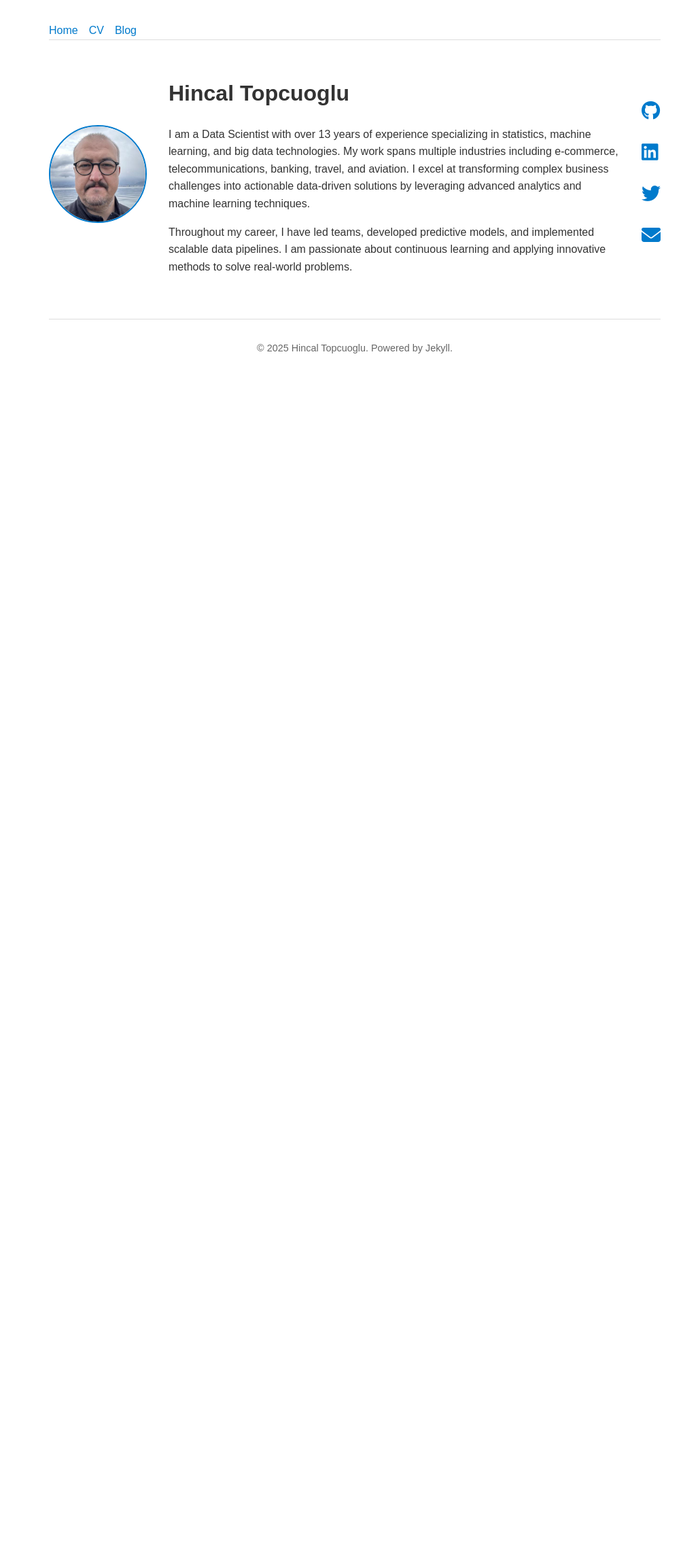
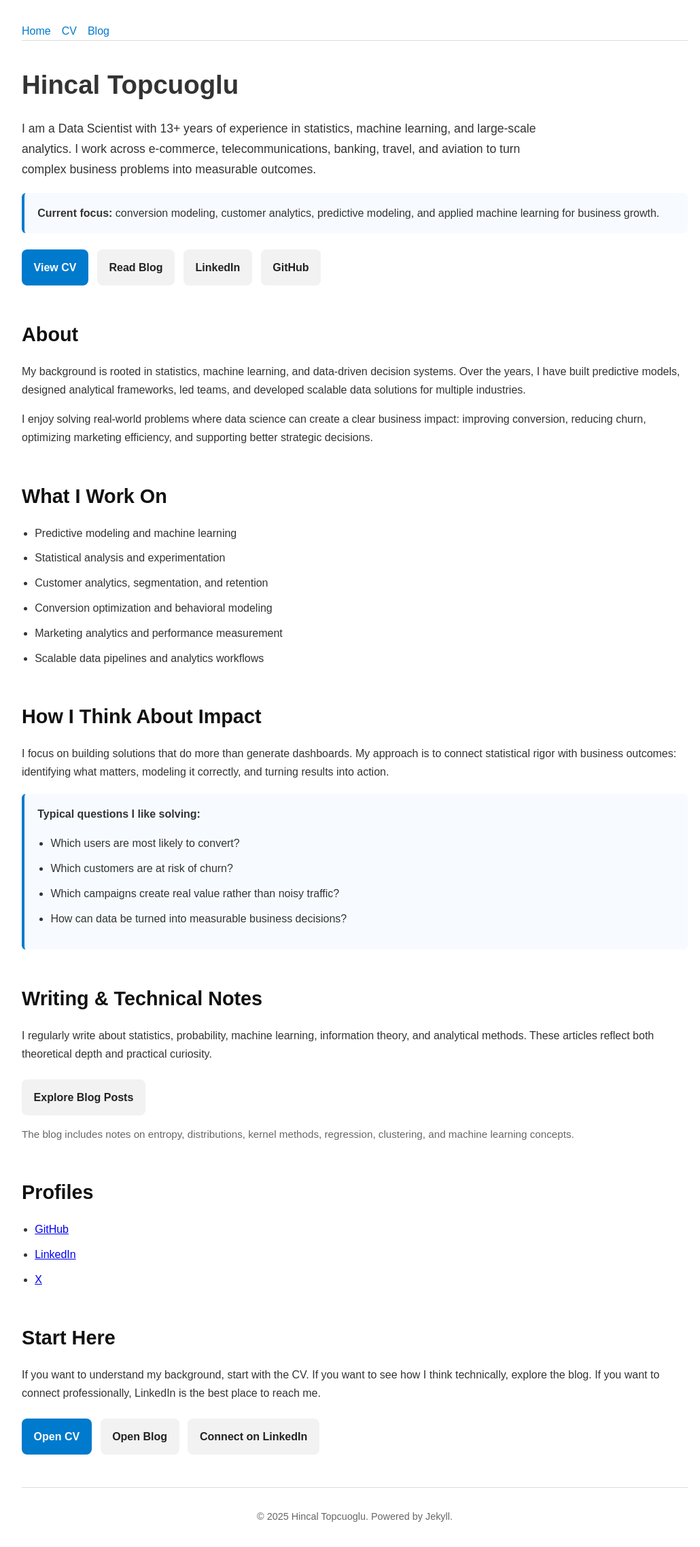
Before and after one commit to hincaltopcuoglu/hincaltopcuoglu.github.io, a Jekyll site: the page built from index.md, in a window 1280 px wide. Shown: the whole page at 68% size, without its empty margins (118-1148 px from the left). Built offline with Jekyll 4.4.1, drawn with Linux system fonts in a browser that asks for light colours; before the commit the page ends 900 px from its top, so only the background shows below that.

Commit message:
Revamp index.md layout and styles
Updated index.md with new layout and styling changes, including a hero section and improved content structure.

```diff
--- a/index.md
+++ b/index.md
@@ -1,90 +1,211 @@
 ---
 layout: home
+title: Home
 ---
 
 <style>
-  body {
-    font-family: Arial, sans-serif;
-    max-width: 900px;
-    margin: 2rem auto;
-    padding: 0 1.5rem;
-    line-height: 1.6;
-    color: #333;
-    text-align: left;
-  }
-  .profile {
-    display: flex;
-    align-items: center;
-    gap: 2rem;
-    margin-bottom: 2rem;
-    flex-wrap: wrap;
-  }
-  .profile img {
-    border-radius: 50%;
-    width: 140px;
-    height: 140px;
-    object-fit: cover;
-    border: 2px solid #007acc;
-    flex-shrink: 0;
-  }
-  footer {
-    margin-top: 3rem;
-    font-size: 0.9rem;
-    color: #666;
-    border-top: 1px solid #ddd;
-    padding-top: 1rem;
-    text-align: center;
-  }
-  .contact-links a {
-    margin-right: 1rem;
-    color: #007acc;
-    text-decoration: none;
-  }
-  .contact-links a:hover {
-    text-decoration: underline;
-  }
-  .blogs-section {
-    margin-bottom: 2rem;
-  }
-  .blogs-section h2 {
-    font-size: 1.8rem;
-    margin-bottom: 1rem;
-  }
-  .blogs-list {
-    list-style: none;
-    padding-left: 0;
-  }
-  .blogs-list li {
-    margin-bottom: 0.6rem;
-  }
-  .blogs-list a {
-    color: #007acc;
-    text-decoration: none;
-    font-weight: bold;
-  }
-  .blogs-list a:hover {
-    text-decoration: underline;
-  }
+body {
+  font-family: Arial, sans-serif;
+  max-width: 980px;
+  margin: 2rem auto;
+  padding: 0 1.5rem;
+  line-height: 1.7;
+  color: #333;
+  text-align: left;
+}
+
+.hero {
+  margin: 2rem 0 3rem 0;
+}
+
+.hero h1 {
+  font-size: 2.4rem;
+  margin-bottom: 0.5rem;
+}
+
+.hero p {
+  font-size: 1.1rem;
+  max-width: 760px;
+}
+
+.section-block {
+  margin: 3rem 0;
+}
+
+.section-block h2 {
+  font-size: 1.8rem;
+  margin-bottom: 1rem;
+  color: #111;
+}
+
+.section-block p {
+  margin-bottom: 1rem;
+}
+
+.highlight-box {
+  background: #f7fbff;
+  border-left: 4px solid #007acc;
+  padding: 1rem 1.2rem;
+  border-radius: 6px;
+  margin: 1.2rem 0;
+}
+
+.metrics-list,
+.focus-list,
+.link-list {
+  padding-left: 1.2rem;
+}
+
+.metrics-list li,
+.focus-list li,
+.link-list li {
+  margin-bottom: 0.6rem;
+}
+
+.cta-row {
+  display: flex;
+  gap: 0.8rem;
+  flex-wrap: wrap;
+  margin-top: 1.5rem;
+}
+
+.cta-button {
+  display: inline-block;
+  padding: 0.8rem 1.1rem;
+  background: #007acc;
+  color: #fff !important;
+  text-decoration: none;
+  border-radius: 8px;
+  font-weight: bold;
+  transition: background 0.2s ease;
+}
+
+.cta-button:hover {
+  background: #005f99;
+}
+
+.cta-button.secondary {
+  background: #f2f2f2;
+  color: #222 !important;
+}
+
+.cta-button.secondary:hover {
+  background: #e5e5e5;
+}
+
+.small-note {
+  color: #666;
+  font-size: 0.95rem;
+}
+
+footer {
+  margin-top: 3rem;
+  font-size: 0.9rem;
+  color: #666;
+  border-top: 1px solid #ddd;
+  padding-top: 1rem;
+  text-align: center;
+}
 </style>
 
-<div class="profile">
-  <img src="/assets/images/Hincal_Photo_GitHub_Ready.jpg" alt="Hincal Topcuoglu Photo" />
-  <div class="profile-text">
-    <h1>Hincal Topcuoglu</h1>
-    <p>
-      I am a Data Scientist with over 13 years of experience specializing in statistics, machine learning, and big data technologies.
-      My work spans multiple industries including e-commerce, telecommunications, banking, travel, and aviation.
-      I excel at transforming complex business challenges into actionable data-driven solutions by leveraging advanced analytics and machine learning techniques.
-    </p>
-    <p>
-      Throughout my career, I have led teams, developed predictive models, and implemented scalable data pipelines.
-      I am passionate about continuous learning and applying innovative methods to solve real-world problems.
-    </p>
+<section id="hero" class="hero">
+  <h1>Hincal Topcuoglu</h1>
+  <p>
+    I am a Data Scientist with 13+ years of experience in statistics, machine learning, and large-scale analytics.
+    I work across e-commerce, telecommunications, banking, travel, and aviation to turn complex business problems into measurable outcomes.
+  </p>
+
+  <div class="highlight-box">
+    <strong>Current focus:</strong> conversion modeling, customer analytics, predictive modeling, and applied machine learning for business growth.
   </div>
-  <div class="social-icons">
-    <a href="https://github.com/hincaltopcuoglu" aria-label="GitHub" title="GitHub" target="_blank"><i class="fab fa-github"></i></a>
-    <a href="https://www.linkedin.com/in/hincal-topcuoglu/" aria-label="LinkedIn" title="LinkedIn" target="_blank"><i class="fab fa-linkedin"></i></a>
-    <a href="https://x.com/hincaltopcuogl1" aria-label="Twitter" title="Twitter" target="_blank"><i class="fab fa-twitter"></i></a>
-    <a href="mailto:hincal@topcuoglu.me" aria-label="Email" title="Email"><i class="fas fa-envelope"></i></a>
+
+  <div class="cta-row">
+    <a class="cta-button" href="{{ '/cv/' | relative_url }}">View CV</a>
+    <a class="cta-button secondary" href="{{ '/blog/' | relative_url }}">Read Blog</a>
+    <a class="cta-button secondary" href="https://www.linkedin.com/in/hincal-topcuoglu/">LinkedIn</a>
+    <a class="cta-button secondary" href="https://github.com/hincaltopcuoglu">GitHub</a>
   </div>
-</div>
+</section>
+
+<section id="about" class="section-block">
+  <h2>About</h2>
+  <p>
+    My background is rooted in statistics, machine learning, and data-driven decision systems.
+    Over the years, I have built predictive models, designed analytical frameworks, led teams, and developed scalable data solutions for multiple industries.
+  </p>
+  <p>
+    I enjoy solving real-world problems where data science can create a clear business impact:
+    improving conversion, reducing churn, optimizing marketing efficiency, and supporting better strategic decisions.
+  </p>
+</section>
+
+<section id="expertise" class="section-block">
+  <h2>What I Work On</h2>
+  <ul class="focus-list">
+    <li>Predictive modeling and machine learning</li>
+    <li>Statistical analysis and experimentation</li>
+    <li>Customer analytics, segmentation, and retention</li>
+    <li>Conversion optimization and behavioral modeling</li>
+    <li>Marketing analytics and performance measurement</li>
+    <li>Scalable data pipelines and analytics workflows</li>
+  </ul>
+</section>
+
+<section id="impact" class="section-block">
+  <h2>How I Think About Impact</h2>
+  <p>
+    I focus on building solutions that do more than generate dashboards.
+    My approach is to connect statistical rigor with business outcomes:
+    identifying what matters, modeling it correctly, and turning results into action.
+  </p>
+
+  <div class="highlight-box">
+    <strong>Typical questions I like solving:</strong>
+    <ul class="metrics-list">
+      <li>Which users are most likely to convert?</li>
+      <li>Which customers are at risk of churn?</li>
+      <li>Which campaigns create real value rather than noisy traffic?</li>
+      <li>How can data be turned into measurable business decisions?</li>
+    </ul>
+  </div>
+</section>
+
+<section id="blog-highlights" class="section-block">
+  <h2>Writing & Technical Notes</h2>
+  <p>
+    I regularly write about statistics, probability, machine learning, information theory, and analytical methods.
+    These articles reflect both theoretical depth and practical curiosity.
+  </p>
+
+  <div class="cta-row">
+    <a class="cta-button secondary" href="{{ '/blog/' | relative_url }}">Explore Blog Posts</a>
+  </div>
+
+  <p class="small-note">
+    The blog includes notes on entropy, distributions, kernel methods, regression, clustering, and machine learning concepts.
+  </p>
+</section>
+
+<section id="profiles" class="section-block">
+  <h2>Profiles</h2>
+  <ul class="link-list">
+    <li><a href="https://github.com/hincaltopcuoglu">GitHub</a></li>
+    <li><a href="https://www.linkedin.com/in/hincal-topcuoglu/">LinkedIn</a></li>
+    <li><a href="https://x.com/hincaltopcuogl1">X</a></li>
+  </ul>
+</section>
+
+<section id="contact-intent" class="section-block">
+  <h2>Start Here</h2>
+  <p>
+    If you want to understand my background, start with the CV.
+    If you want to see how I think technically, explore the blog.
+    If you want to connect professionally, LinkedIn is the best place to reach me.
+  </p>
+
+  <div class="cta-row">
+    <a class="cta-button" href="{{ '/cv/' | relative_url }}">Open CV</a>
+    <a class="cta-button secondary" href="{{ '/blog/' | relative_url }}">Open Blog</a>
+    <a class="cta-button secondary" href="https://www.linkedin.com/in/hincal-topcuoglu/">Connect on LinkedIn</a>
+  </div>
+</section>
```
